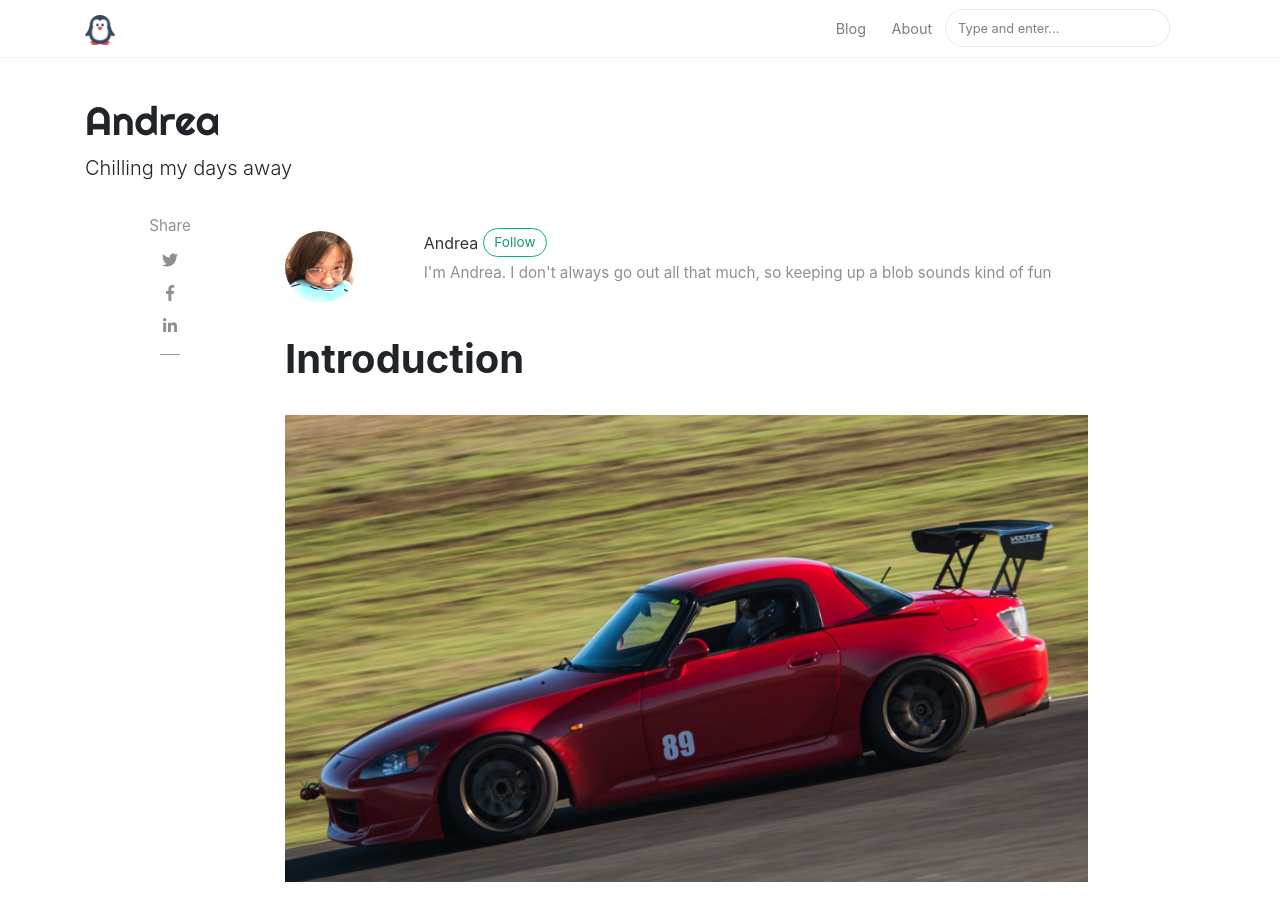
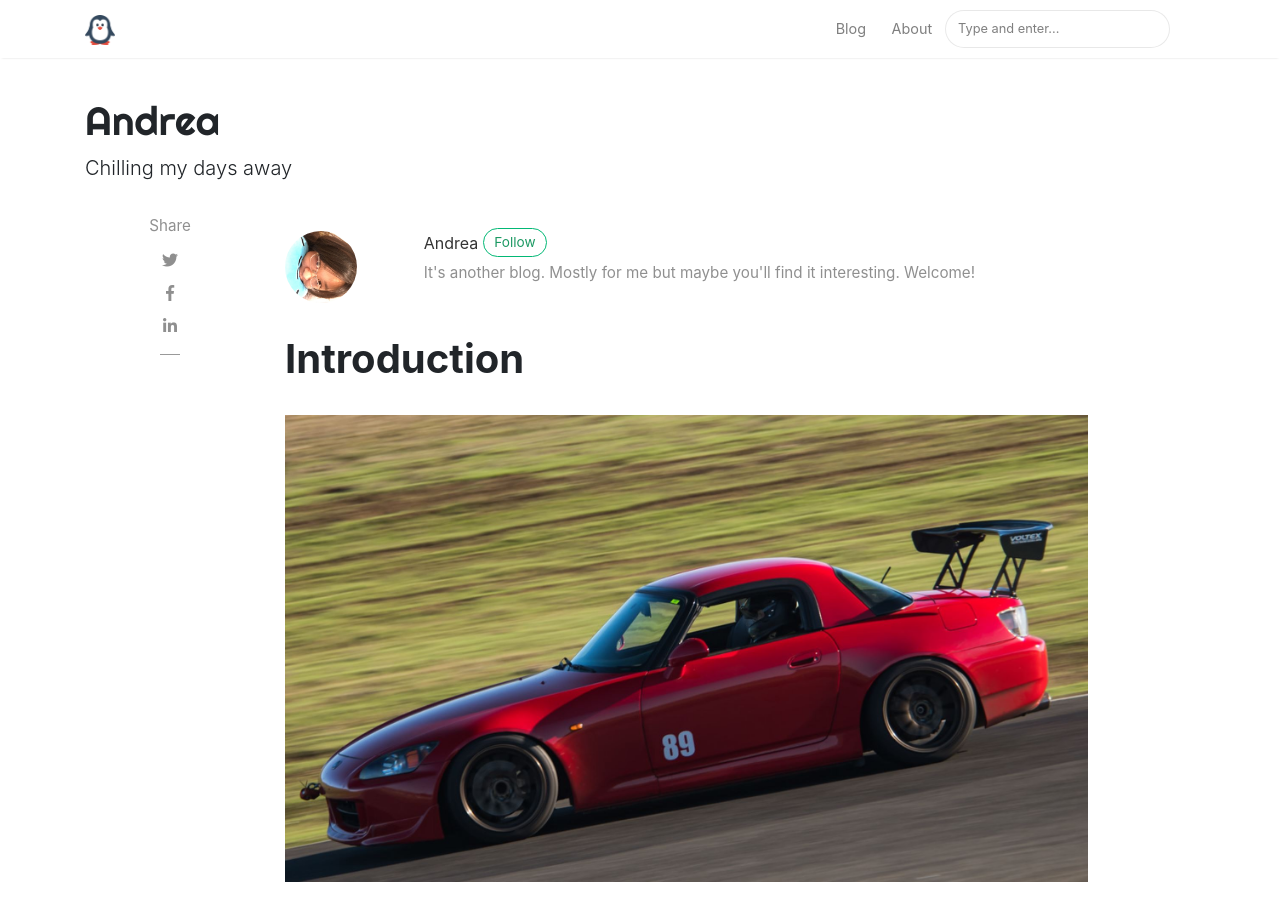
Before and after one commit to awang89/awang89, a Jekyll site: the page built from _posts/2020-01-15-introduction.md, in a window 1280 px wide and 900 px high. Built offline with Jekyll 4.4.1, drawn with Linux system fonts in a browser that asks for light colours; nearby versions of some CDN libraries; comment, search, counter and statistics services are not loaded.

Commit message:
turning avatar

```diff
--- a/_config.yml
+++ b/_config.yml
@@ -18,7 +18,7 @@ authors:
     email: wowthemesnet@gmail.com
     web: https://awang89.github.io/awang89/
     twitter: https://twitter.com/wowthemesnet
-    description: "I'm Andrea. I don't always go out all that much, so keeping up a blob sounds kind of fun"
+    description: "It's another blog. Mostly for me but maybe you'll find it interesting. Welcome!"
 
 # Plugins
 plugins:
```
Also changed, not shown: assets/images/avatar.jpg.
